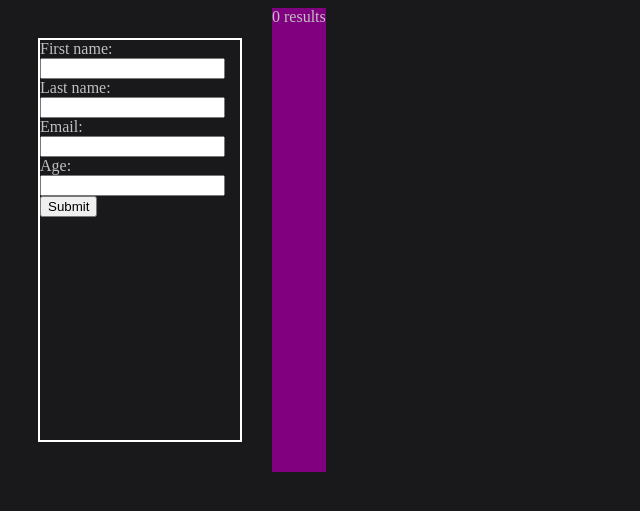
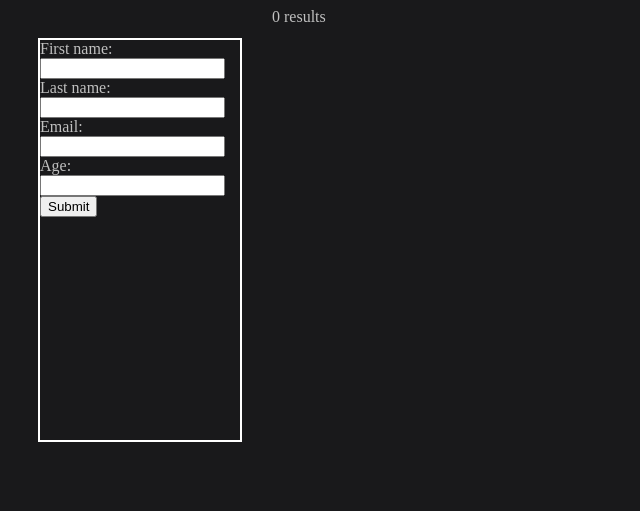
Before and after one commit to kingofbrad/PHP-Study-Exmaples, a PHP site: page / in a window 1280 px wide. Shown: the top 511 px of the page, without its empty margins (0-640 px from the left). Run offline with PHP 8.4, Linux system fonts and the light colour scheme; data that the repository does not hold is empty.

Commit message:
Changed some css

```diff
--- a/Week_7/index.php
+++ b/Week_7/index.php
@@ -45,7 +45,7 @@
             </div>
             <div class="formInputSection">
                 <label for="age">Age:</label><br>
-                <input type="number" id="age" name="age">
+                <input type="text" id="age" name="age">
             </div>
 
             <input type="submit" value="Submit">
--- a/Week_7/styles.css
+++ b/Week_7/styles.css
@@ -25,7 +25,3 @@ td {
     padding-left: 10px;
     padding-right: 10px;
 }
-
-#table {
-    background-color: purple;
-}
```
